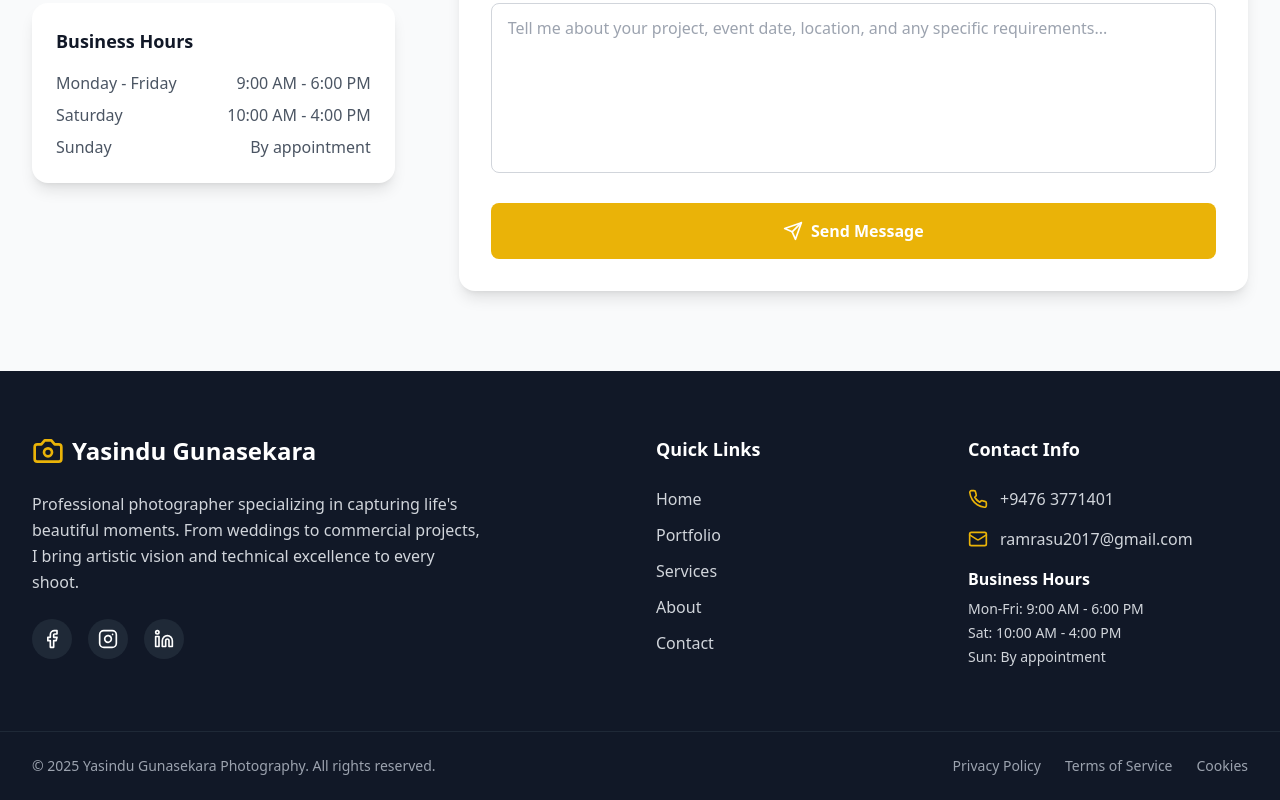
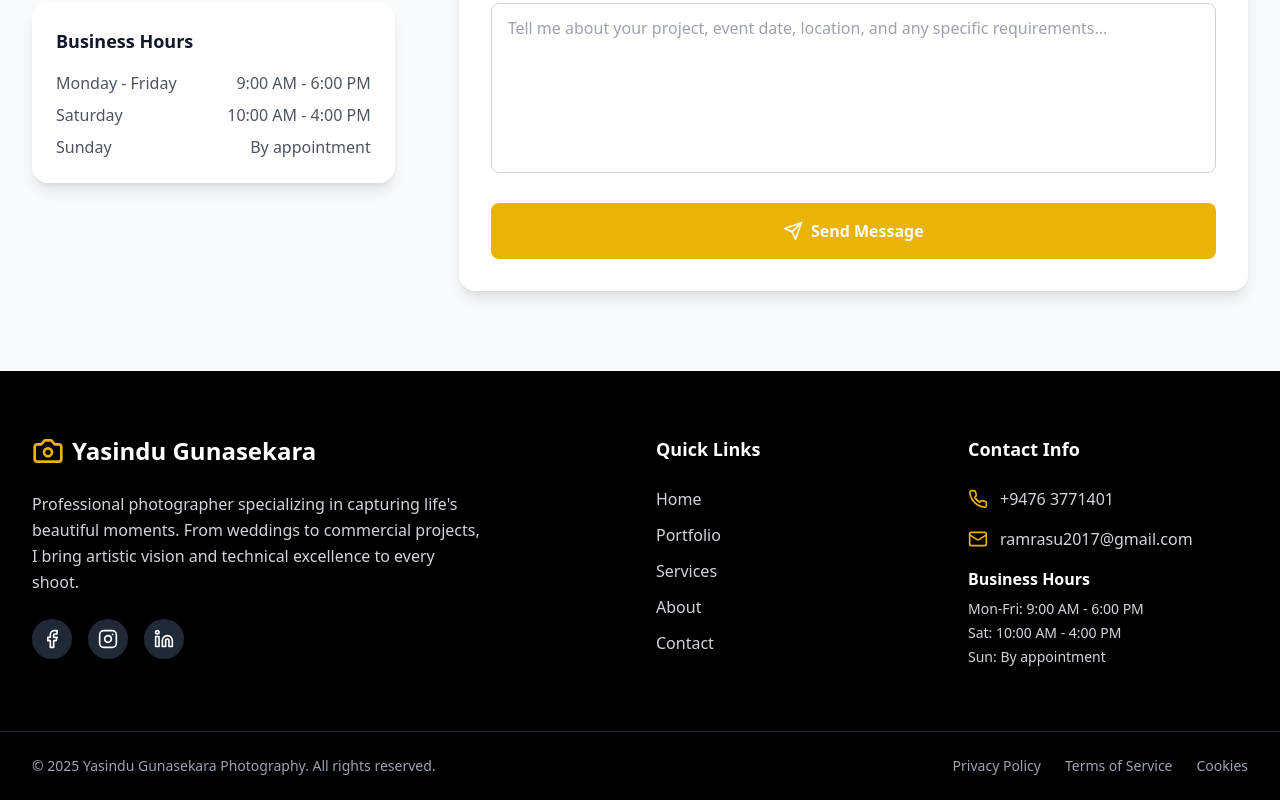
Before and after one commit to yasindugunasekara/yasindu-gunasekara-photography, a React (Vite) app: page / in a window 1280 px wide. Shown: the part 5628-6428 px from the top of the page. Built offline with nearby package versions, Linux system fonts and the light colour scheme.

Commit message:
make footer bg - color to black

```diff
--- a/src/components/Footer.tsx
+++ b/src/components/Footer.tsx
@@ -10,7 +10,7 @@
   };
 
   return (
-    <footer className="bg-gray-900 text-white">
+    <footer className="bg-black text-white">
       {/* Main Footer */}
       <div className="max-w-7xl mx-auto px-4 sm:px-6 lg:px-8 py-16">
       <div className="grid grid-cols-1 md:grid-cols-2 lg:grid-cols-4 gap-8">
```
Lines whose indentation alone changed are shown as unchanged.
